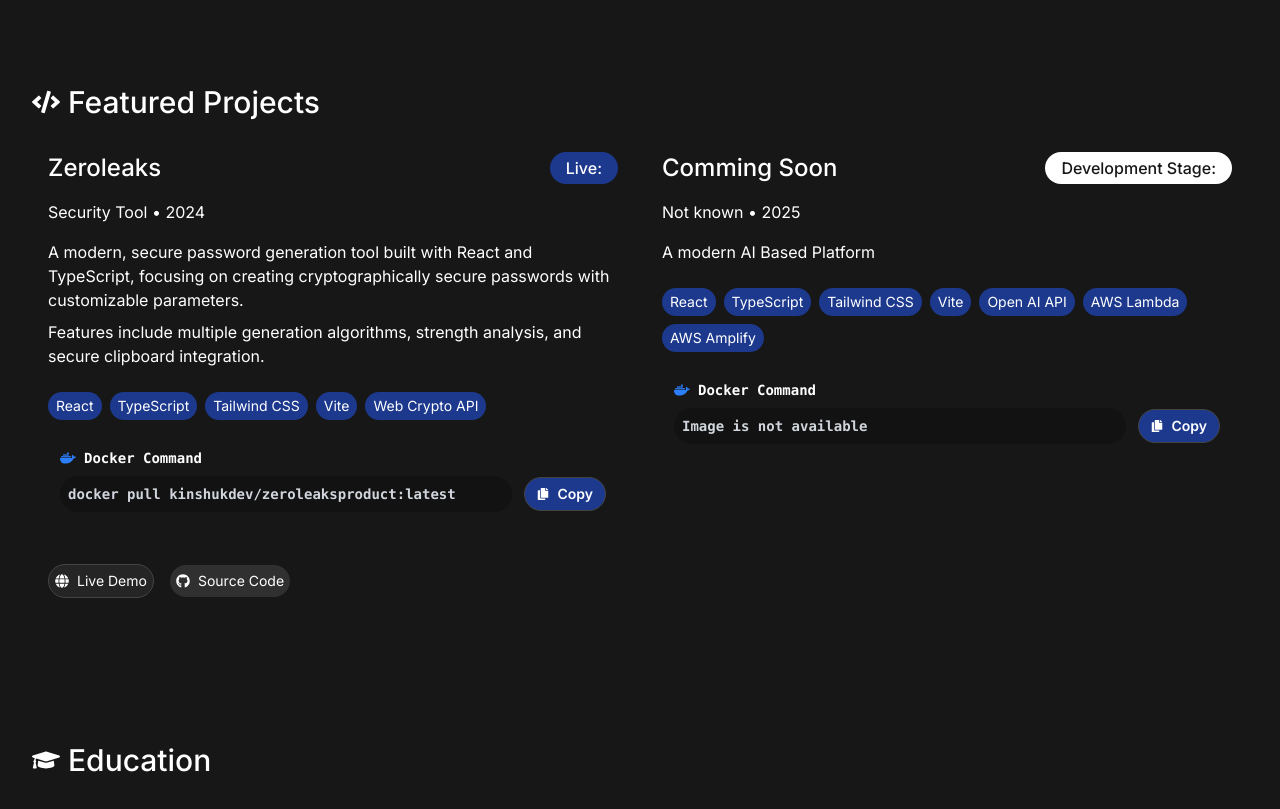
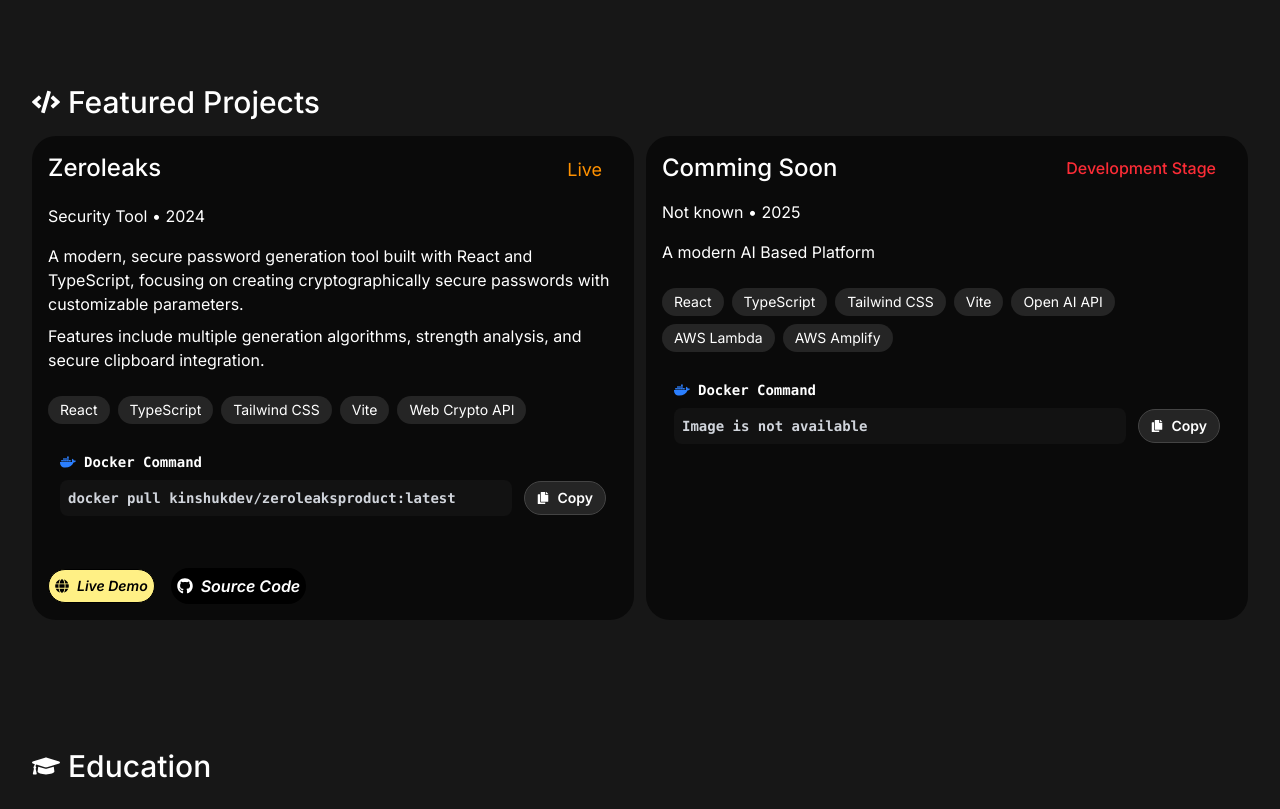
Before and after one commit to kinshukjainn/clkinshuk, a React (Vite) app: page / in a window 1280 px wide. Shown: the part 2600-3409 px from the top of the page. Built offline with nearby package versions, Linux system fonts and the light colour scheme; no server answers; a web font is replaced by a local one.

Commit message:
style: update button and tag styles for improved UI consistency and accessibility

```diff
--- a/src/components/Home.tsx
+++ b/src/components/Home.tsx
@@ -288,7 +288,7 @@ const CopyButton: React.FC<{ text: string }> = ({ text }) => {
   return (
     <button
       onClick={handleCopy}
-      className="inline-flex items-center gap-2 px-3 py-1.5 text-sm cursor-pointer font-semibold text-white border border-[#444444] bg-blue-900  rounded-full transition-all duration-200"
+      className="inline-flex items-center gap-2 px-3 py-1.5 text-sm cursor-pointer font-semibold text-white border border-[#444444] bg-[#252525]  rounded-full transition-all duration-200"
       title="Copy Docker command"
     >
       {copied ? (
@@ -357,7 +357,7 @@ export default function Home() {
 
   // A small reusable component for tech tags
   const TechTag: React.FC<{ children: React.ReactNode }> = ({ children }) => (
-    <span className="inline-block py-1 px-2  rounded-full  text-white  bg-blue-900  text-sm ">
+    <span className="inline-block py-1 px-3  rounded-full  text-white  bg-[#252525]  text-sm ">
       {children}
     </span>
   );
@@ -527,7 +527,7 @@ export default function Home() {
               {CONFIG.projects.map((project) => (
                 <div
                   key={project.title}
-                  className="flex flex-col p-4  rounded-full   transition-all duration-300"
+                  className="flex flex-col p-4  rounded-3xl bg-neutral-950   transition-all duration-300"
                 >
                   <div className="flex-grow space-y-4">
                     <div className="flex justify-between items-start">
@@ -537,11 +537,11 @@ export default function Home() {
                       <span
                         className={`px-4 py-1 text-md  rounded  ${
                           project.status === "Live"
-                            ? "bg-blue-900  text-white font-medium rounded-full  "
-                            : "bg-white rounded-full text-neutral-900  font-medium"
+                            ? "  text-[#ff9100] text-lg  "
+                            : "  text-red-500  font-medium"
                         }`}
                       >
-                        {project.status}:
+                        {project.status}
                       </span>
                     </div>
                     <p className="text-md font-normal text-white">
@@ -567,7 +567,7 @@ export default function Home() {
                         </span>
                       </div>
                       <div className="flex items-center justify-between gap-3">
-                        <code className="text-sm text-gray-300 font-semibold  bg-[#121212] px-2 py-2 rounded-full  flex-1 overflow-x-auto">
+                        <code className="text-sm text-gray-300 font-semibold  bg-[#121212] px-2 py-2 rounded-lg  flex-1 overflow-x-auto">
                           {project.dockerCommand}
                         </code>
                         <CopyButton text={project.dockerCommand} />
@@ -580,7 +580,7 @@ export default function Home() {
                         href={project.links.live}
                         target="_blank"
                         rel="noopener noreferrer"
-                        className="inline-flex items-center rounded-full bg-[#252525]  text-white border border-[#444444]  p-1.5  gap-2 text-sm  transition-colors"
+                        className="inline-flex items-center font-semibold  italic  rounded-full bg-yellow-200  text-black border border-black  p-1.5  gap-2 text-sm  transition-colors"
                       >
                         <FaGlobe /> Live Demo
                       </a>
@@ -590,7 +590,7 @@ export default function Home() {
                         href={project.links.repo}
                         target="_blank"
                         rel="noopener noreferrer"
-                        className="inline-flex items-center gap-2  p-1.5 rounded-full text-white text-sm   bg-[#303030]  transition-colors"
+                        className="inline-flex items-center gap-2  p-1.5 rounded-full text-white text-md font-semibold italic    bg-black  transition-colors"
                       >
                         <FaGithub /> Source Code
                       </a>
```
